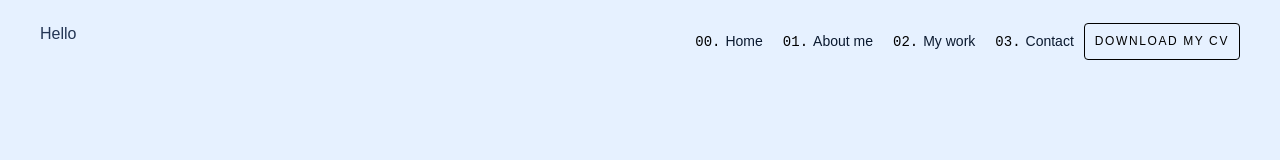
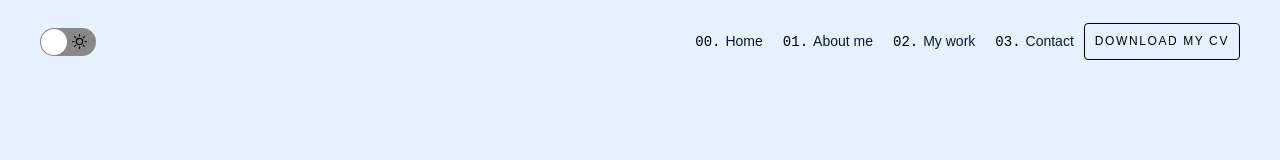
Before and after one commit to Michael-Hutchinson/portfolio-clone-ts, a React (Vite) app: page / in a window 1280 px wide. Shown: the top 160 px of the page. Built offline with nearby package versions, Linux system fonts and the light colour scheme.

Commit message:
feat: pass toggle to navbar

```diff
--- a/src/components/shared/Navbar/Navbar.tsx
+++ b/src/components/shared/Navbar/Navbar.tsx
@@ -1,16 +1,17 @@
-import React from 'react';
+import React, { ReactElement } from 'react';
 import { FaBars } from 'react-icons/fa';
 
 import cv from '../../../images/cv.jpeg';
 import Button from '../Button/Button';
+import Toggle from '../Toggle/Toggle';
 import { Input, Label, Links, MobileLinks, Nav } from './Navbar.styles';
 
-const Navbar: React.FunctionComponent = () => {
+const Navbar = (): ReactElement => {
   return (
     <Nav>
       <Input id="nav-responsive" />
       <div>
-        <p>Hello</p>
+        <Toggle />
       </div>
       <div>
         <Label htmlFor="nav-responsive">
```
